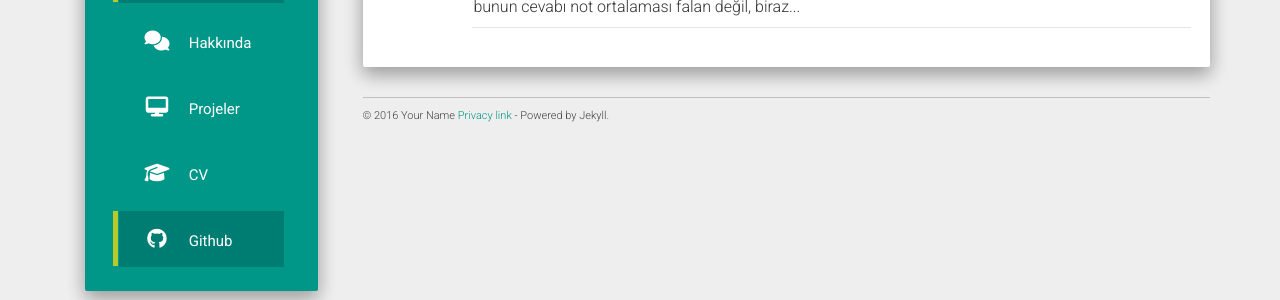
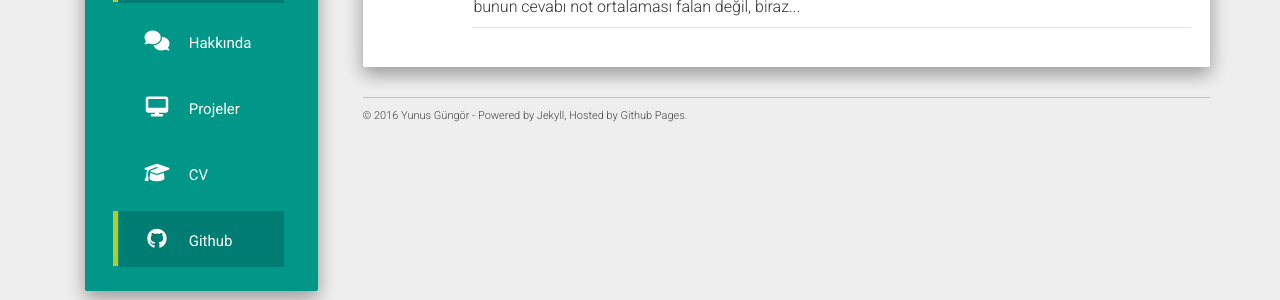
Before and after one commit to ynsgnr/ynsgnr.github.io, a Jekyll site: the page built from index.html, in a window 1280 px wide. Shown: the part 285-585 px from the top of the page. Built offline with Jekyll 4.4.1, drawn with Linux system fonts in a browser that asks for light colours; nearby versions of some CDN libraries; the list of posts is cut into pages by our own code.

Commit message:
Edited footer and readme

```diff
--- a/_includes/footer.html
+++ b/_includes/footer.html
@@ -1,12 +1,3 @@
 <footer>
-  © 2016 Your Name <a href="#">Privacy link</a> - Powered by Jekyll.
+  © 2016 Yunus Güngör - Powered by Jekyll, Hosted by Github Pages.
 </footer>
-<div align="center">
-  <script async src="https://pagead2.googlesyndication.com/pagead/js/adsbygoogle.js"></script>
-  <ins class="adsbygoogle"
-    style="display:block"
-    data-ad-client="ca-pub-0000000000000000"
-    data-ad-slot="0000000000"
-    data-ad-format="auto"></ins>
-  <script>(adsbygoogle = window.adsbygoogle || []).push({});</script>
-</div>
```
Also changed, not shown: README.md.
